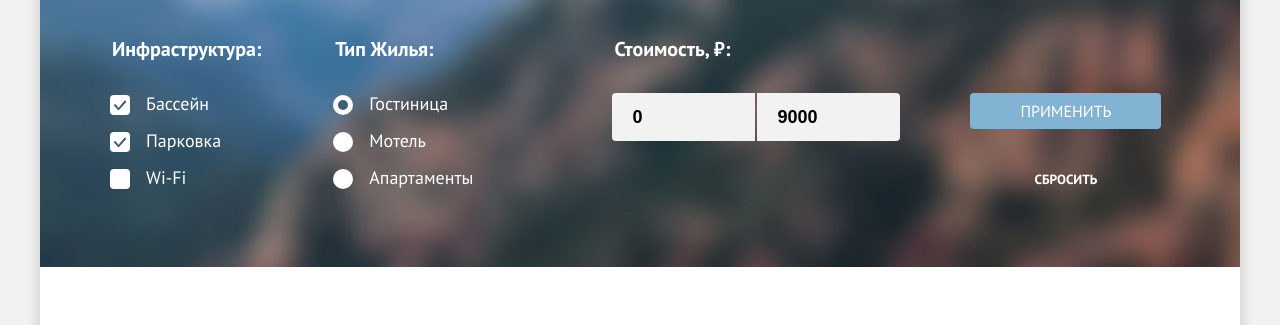
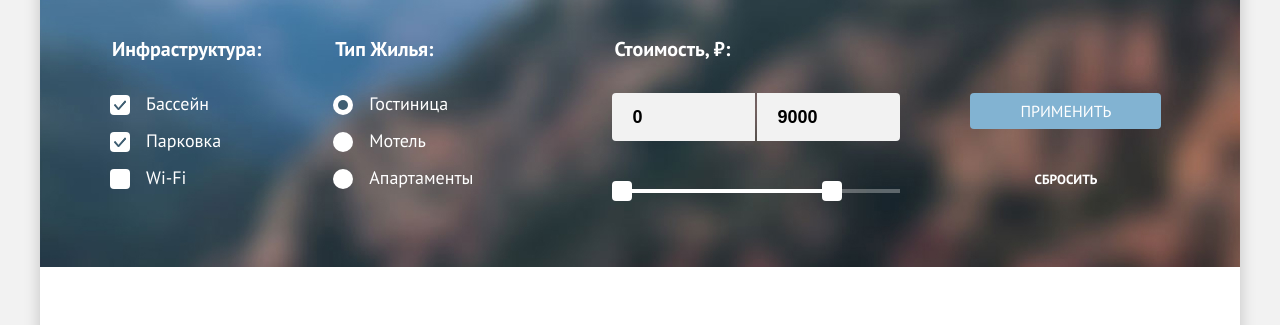
Before and after one commit to htmlacademy-htmlcss/1853321-sedona-37, a plain HTML site: page catalog.html in a window 1280 px wide. Shown: the part 209-534 px from the top of the page. Drawn offline with Linux system fonts and the light colour scheme.

Commit message:
range scale
вероломно украл из демки и подделал под себя

```diff
--- a/catalog.html
+++ b/catalog.html
@@ -112,13 +112,35 @@
 
           <fieldset class="catalog-form-group">
             <legend class="catalog-form-title">Стоимость, ₽:</legend>
-            <div class="wrapper-price-inputs">
-              <label class="visually-hidden" for="catalog-form-price-from" >Цена за сутки, от</label>
-              <input class="input-price" type="number" name="catalog-form-price-from" id="catalog-form-price-from" min="0" placeholder="0" value="0">
-              <label class="visually-hidden" for="catalog-form-price-to" >Цена за сутки, до</label>
-              <input class="input-price" type="number" name="catalog-form-price-to" id="catalog-form-price-to" placeholder="9000" value="9000">
+              <div class="wrapper-price-inputs">
+                <label class="visually-hidden" for="catalog-form-price-from" >Цена за сутки, от</label>
+                <input class="input-price" type="number" name="catalog-form-price-from" id="catalog-form-price-from" min="0" placeholder="0" value="0">
+                <label class="visually-hidden" for="catalog-form-price-to" >Цена за сутки, до</label>
+                <input class="input-price" type="number" name="catalog-form-price-to" id="catalog-form-price-to" placeholder="9000" value="9000">
+              </div>
+              <div class="range">
+                <div class="range-scale">
+                  <div class="range-bar" style="left: 10px; width: 210px">
+                    <button class="range-toggle toggle-min" disabled>
+                      <span class="visually-hidden">Изменить минимальную цену.</span>
+                    </button>
+                    <button class="range-toggle toggle-max" disabled>
+                      <span class="visually-hidden">Изменить максимальную цену.</span>
+                    </button>
+                  </div>
+                </div>
+
+                <div class="range-wrapper-inputs">
+                  <label class="catalog-filter-label visually-hidden">
+                    от <input class="range-input visually-hidden" type="number" value="0" name="min-price"> ₽
+                  </label>
+                  <label class="catalog-filter-label visually-hidden">
+                    до <input class="range-input visually-hidden" type="number" value="9000" name="max-price"> ₽
+                  </label>
+                </div>
               </div>
           </fieldset>
+
         <div class="form-buttons">
           <button class="button-catalog-submit" type="submit">Применить</button>
           <button class="button-catalog-reset" type="reset">Сбросить</button>
--- a/styles/styles.css
+++ b/styles/styles.css
@@ -752,6 +752,53 @@ address a:active {
   padding-bottom: 0;
 }
 
+/* range-scale - ползунок */
+
+
+
+.range-bar {
+  position: absolute;
+  height: 4px;
+  background-color: #fff;
+}
+
+.range-scale {
+  position: relative;
+  height: 4px;
+  background-color: rgba(255, 255, 255, 0.3)
+}
+
+.range-toggle {
+  position: absolute;
+  width: 20px;
+  height: 20px;
+  background-color: #ffffff;
+
+  border-radius: 4px;
+  cursor: pointer;
+}
+
+
+.range-toggle:active,
+.range-toggle:focus {
+  outline: 2px solid #68A2CA;
+  border-radius: 4px;
+}
+
+
+
+.toggle-min {
+  top: -8px;
+  left: -10px;
+}
+
+.toggle-max {
+  top: -8px;
+  right: -10px;
+}
+
+
+
 .control {
   position: relative;
   padding-left: 36px;
@@ -827,6 +874,7 @@ address a:active {
 
 .wrapper-price-inputs {
   display: flex;
+  margin-bottom: 48px;
 }
 
 .input-price {
```
